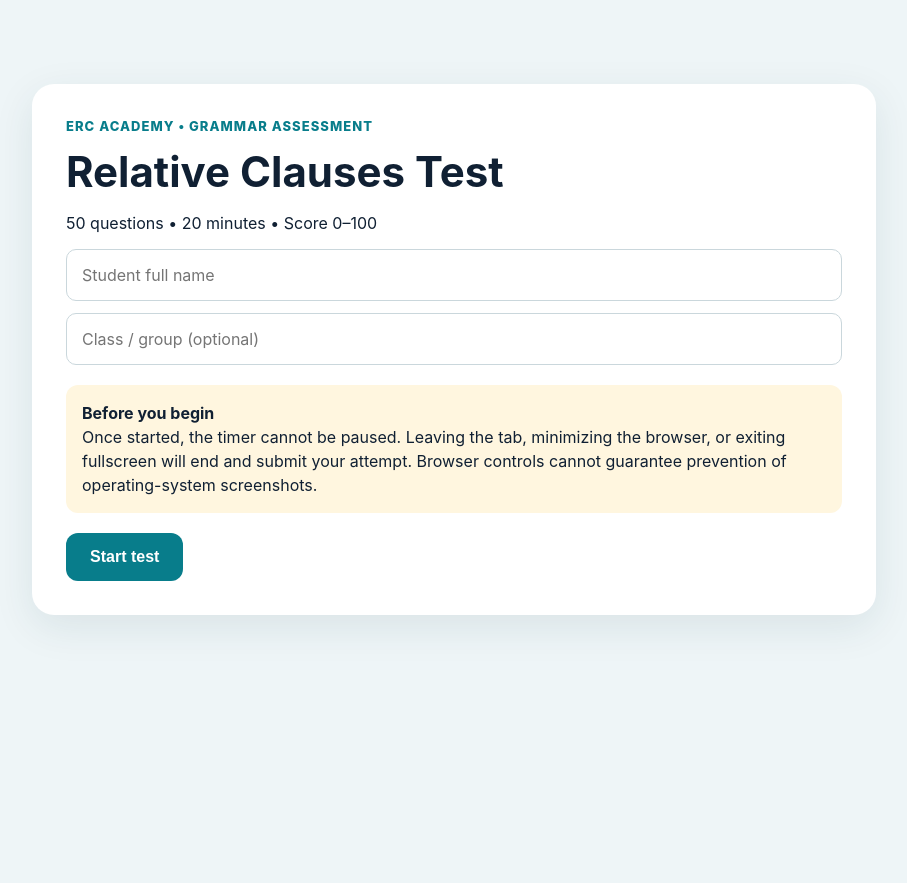
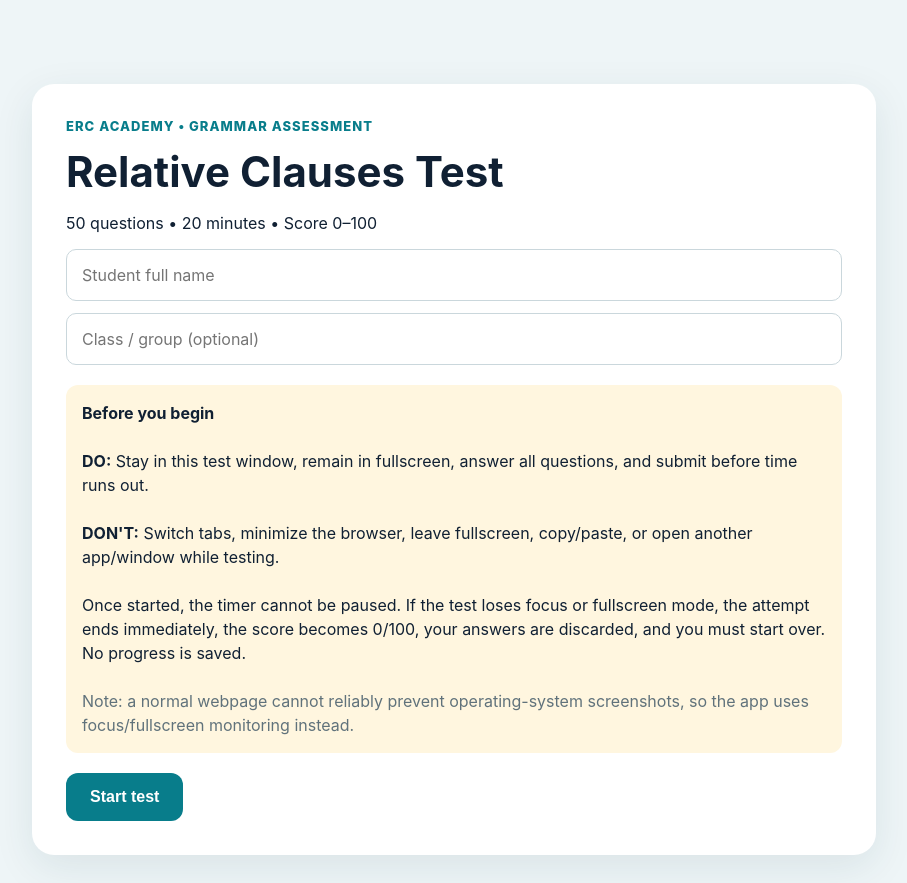
Before and after one commit to CarlosMElliot/relative-clauses-test-app, a React (Vite) app: page / in a window 1280 px wide. Shown: the whole page, without its empty margins (186-1093 px from the left). Before the commit the page ends 800 px from the top, so only its background shows below. Built offline with nearby package versions, Linux system fonts and the light colour scheme.

Commit message:
Hide test review on focus violation and add retake instructions

```diff
--- a/src/main.tsx
+++ b/src/main.tsx
@@ -2,15 +2,28 @@ import React,{useEffect,useState}from'react';import{createRoot}from'react-dom/cl
 
 type Ans=Record<number,string>;
 const DURATION=20*60;
+const VIOLATION_REASON='Attempt ended because the test lost focus or fullscreen mode.';
+
 function App(){
- const[phase,setPhase]=useState<'start'|'test'|'done'>('start'),[name,setName]=useState(''),[group,setGroup]=useState(''),[ans,setAns]=useState<Ans>({}),[left,setLeft]=useState(DURATION),[reason,setReason]=useState(''),[violations,setViolations]=useState(0);
+ const[phase,setPhase]=useState<'start'|'test'|'done'|'disqualified'>('start'),[name,setName]=useState(''),[group,setGroup]=useState(''),[ans,setAns]=useState<Ans>({}),[left,setLeft]=useState(DURATION),[reason,setReason]=useState('');
  const submit=(why='Submitted by student')=>{setReason(why);setPhase('done');document.exitFullscreen?.().catch(()=>{})};
+ const disqualify=()=>{setAns({});setLeft(DURATION);setReason(VIOLATION_REASON);setPhase('disqualified')};
+
  useEffect(()=>{if(phase!=='test')return;const id=setInterval(()=>setLeft(x=>{if(x<=1){clearInterval(id);setTimeout(()=>submit('Time expired'),0);return 0}return x-1}),1000);return()=>clearInterval(id)},[phase]);
- useEffect(()=>{if(phase!=='test')return;const bad=()=>{setViolations(v=>v+1);submit('Attempt ended because the test lost focus or fullscreen mode.')};const vis=()=>{if(document.hidden)bad()};const fs=()=>{if(!document.fullscreenElement)bad()};window.addEventListener('blur',bad);document.addEventListener('visibilitychange',vis);document.addEventListener('fullscreenchange',fs);return()=>{window.removeEventListener('blur',bad);document.removeEventListener('visibilitychange',vis);document.removeEventListener('fullscreenchange',fs)}},[phase]);
+
+ useEffect(()=>{if(phase!=='test')return;let ended=false;const bad=()=>{if(ended)return;ended=true;disqualify()};const vis=()=>{if(document.hidden)bad()};const fs=()=>{if(!document.fullscreenElement)bad()};window.addEventListener('blur',bad);document.addEventListener('visibilitychange',vis);document.addEventListener('fullscreenchange',fs);return()=>{window.removeEventListener('blur',bad);document.removeEventListener('visibilitychange',vis);document.removeEventListener('fullscreenchange',fs)}},[phase]);
+
  useEffect(()=>{const block=(e:Event)=>phase==='test'&&e.preventDefault();document.addEventListener('copy',block);document.addEventListener('cut',block);document.addEventListener('paste',block);document.addEventListener('contextmenu',block);return()=>{document.removeEventListener('copy',block);document.removeEventListener('cut',block);document.removeEventListener('paste',block);document.removeEventListener('contextmenu',block)}},[phase]);
+
  const score=Math.round(questions.reduce((n,q)=>n+(ans[q.id]===q.answer?1:0),0)/questions.length*100);
- const start=async()=>{if(!name.trim())return alert('Enter your full name.');try{await document.documentElement.requestFullscreen()}catch{}setPhase('test')};
- if(phase==='start')return <main><section className="card hero"><div className="tag">ERC ACADEMY • GRAMMAR ASSESSMENT</div><h1>Relative Clauses Test</h1><p>50 questions • 20 minutes • Score 0–100</p><input placeholder="Student full name" value={name} onChange={e=>setName(e.target.value)}/><input placeholder="Class / group (optional)" value={group} onChange={e=>setGroup(e.target.value)}/><div className="warning"><b>Before you begin</b><br/>Once started, the timer cannot be paused. Leaving the tab, minimizing the browser, or exiting fullscreen will end and submit your attempt. Browser controls cannot guarantee prevention of operating-system screenshots.</div><button onClick={start}>Start test</button></section></main>;
+ const start=async()=>{if(!name.trim())return alert('Enter your full name.');setAns({});setLeft(DURATION);setReason('');try{await document.documentElement.requestFullscreen()}catch{}setPhase('test')};
+ const retake=()=>{setAns({});setLeft(DURATION);setReason('');setPhase('start')};
+
+ if(phase==='start')return <main><section className="card hero"><div className="tag">ERC ACADEMY • GRAMMAR ASSESSMENT</div><h1>Relative Clauses Test</h1><p>50 questions • 20 minutes • Score 0–100</p><input placeholder="Student full name" value={name} onChange={e=>setName(e.target.value)}/><input placeholder="Class / group (optional)" value={group} onChange={e=>setGroup(e.target.value)}/><div className="warning"><b>Before you begin</b><br/><br/><b>DO:</b> Stay in this test window, remain in fullscreen, answer all questions, and submit before time runs out.<br/><br/><b>DON'T:</b> Switch tabs, minimize the browser, leave fullscreen, copy/paste, or open another app/window while testing.<br/><br/>Once started, the timer cannot be paused. If the test loses focus or fullscreen mode, the attempt ends immediately, the score becomes 0/100, your answers are discarded, and you must start over. No progress is saved.<br/><br/><span className="muted">Note: a normal webpage cannot reliably prevent operating-system screenshots, so the app uses focus/fullscreen monitoring instead.</span></div><button onClick={start}>Start test</button></section></main>;
+
+ if(phase==='disqualified')return <main><section className="card hero"><div className="tag">ATTEMPT ENDED</div><h1>0/100</h1><p><b>{name}</b>{group&&<> • {group}</>}</p><p>0 correct of 50 • {reason}</p><div className="warning"><b>Your test answers have not been saved or revealed.</b><br/>You left the test window or fullscreen mode. To continue, retake the assessment from the beginning. Your previous progress has been discarded.</div><button onClick={retake}>Retake test from the beginning</button></section></main>;
+
  if(phase==='done')return <main><section className="card"><div className="tag">RESULTS & FEEDBACK</div><h1>{score}/100</h1><p><b>{name}</b>{group&&<> • {group}</>}</p><p>{questions.filter(q=>ans[q.id]===q.answer).length} correct of {questions.length} • {reason}</p><div className="result">{questions.map(q=><article key={q.id} className={ans[q.id]===q.answer?'ok':'bad'}><b>{q.id}. {q.text}</b><p>Your answer: {ans[q.id]||'No answer'}<br/>Correct answer: <strong>{q.answer}</strong><br/><small>{q.feedback}</small></p></article>)}</div><p className="evidence">Take a photo/screenshot of this results page and submit it to Google Classroom as instructed by your teacher.</p></section></main>;
- return <main><header><b>{name}</b><span>{Math.floor(left/60)}:{String(left%60).padStart(2,'0')}</span></header><section className="card"><h1>Relative Clauses</h1><p className="muted">Answer every question. Your attempt is submitted automatically at 00:00.</p>{questions.map(q=><article className="q" key={q.id}><h3>{q.id}. {q.text}</h3>{q.options.map(o=><label key={o}><input type="radio" name={'q'+q.id} checked={ans[q.id]===o} onChange={()=>setAns({...ans,[q.id]:o})}/>{o}</label>)}</article>)}<button onClick={()=>confirm('Submit your test now?')&&submit()}>Submit test</button></section></main>
+
+ return <main><header><b>{name}</b><span>{Math.floor(left/60)}:{String(left%60).padStart(2,'0')}</span></header><section className="card"><h1>Relative Clauses</h1><p className="muted">Answer every question. Your attempt is submitted automatically at 00:00. Leaving the test window or fullscreen mode ends the attempt immediately.</p>{questions.map(q=><article className="q" key={q.id}><h3>{q.id}. {q.text}</h3>{q.options.map(o=><label key={o}><input type="radio" name={'q'+q.id} checked={ans[q.id]===o} onChange={()=>setAns({...ans,[q.id]:o})}/>{o}</label>)}</article>)}<button onClick={()=>confirm('Submit your test now?')&&submit()}>Submit test</button></section></main>
 }createRoot(document.getElementById('root')!).render(<App/>);
```
